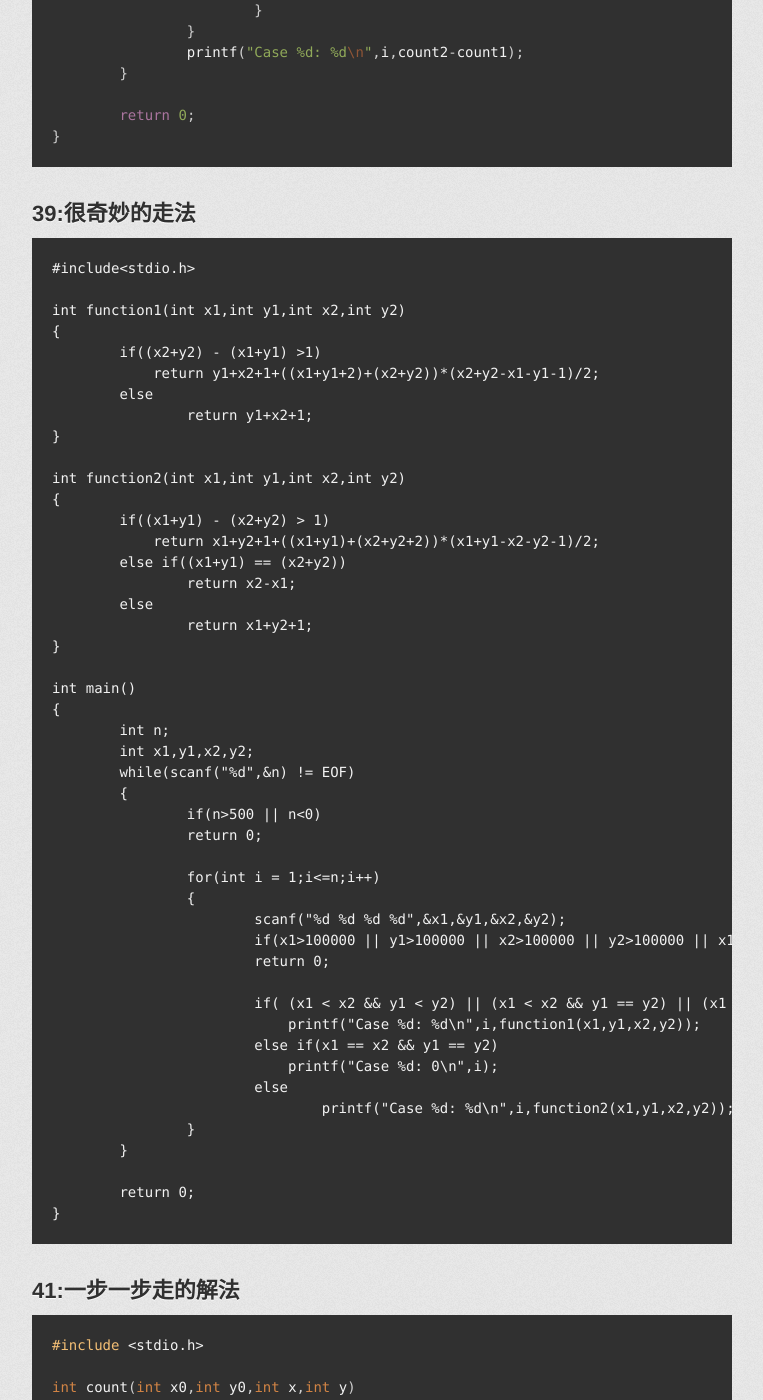
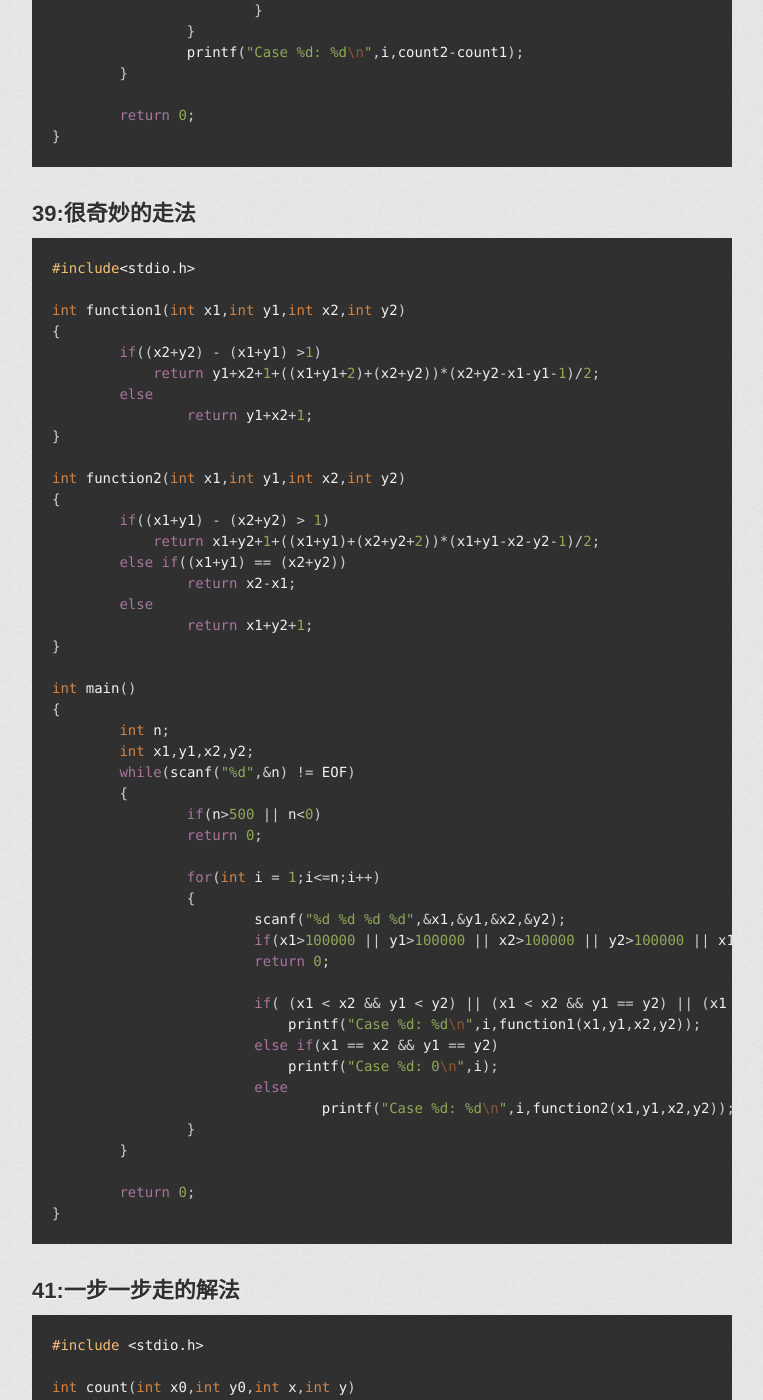
Before and after one commit to NUKCSIE110/ProgrammingStudio, a Jekyll site: the page built from hw/20171211.md, in a window 1280 px wide and 1400 px high, scrolled down 2392 px. Shown: the whole window, without its empty margins (258-1021 px from the left). Built offline with Jekyll 4.4.1, drawn with Linux system fonts in a browser that asks for light colours; some web fonts are replaced.

Commit message:
Update 20171211.md

````diff
--- a/hw/20171211.md
+++ b/hw/20171211.md
@@ -111,7 +111,7 @@ int main(){
 }
 ```
 ## 39:很奇妙的走法
-``` c==
+``` c++
 #include<stdio.h>
 
 int function1(int x1,int y1,int x2,int y2)
````
